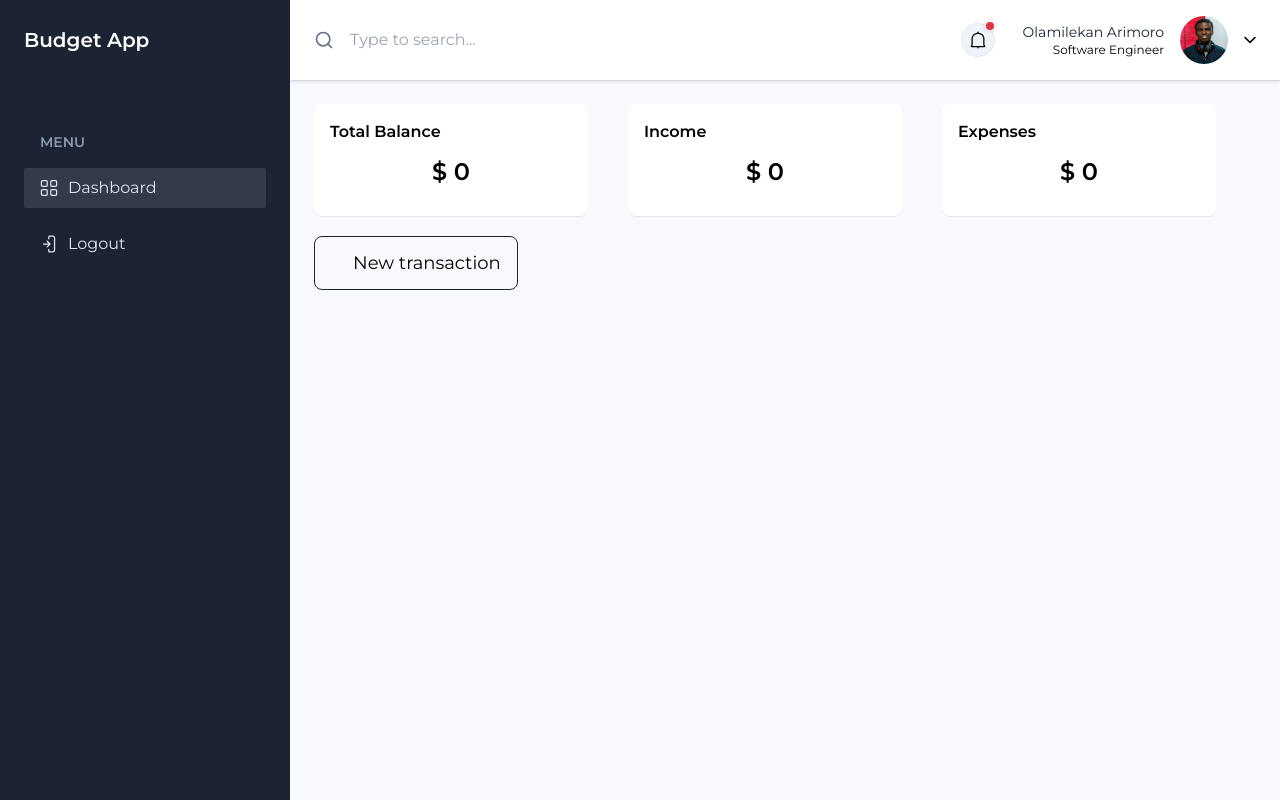
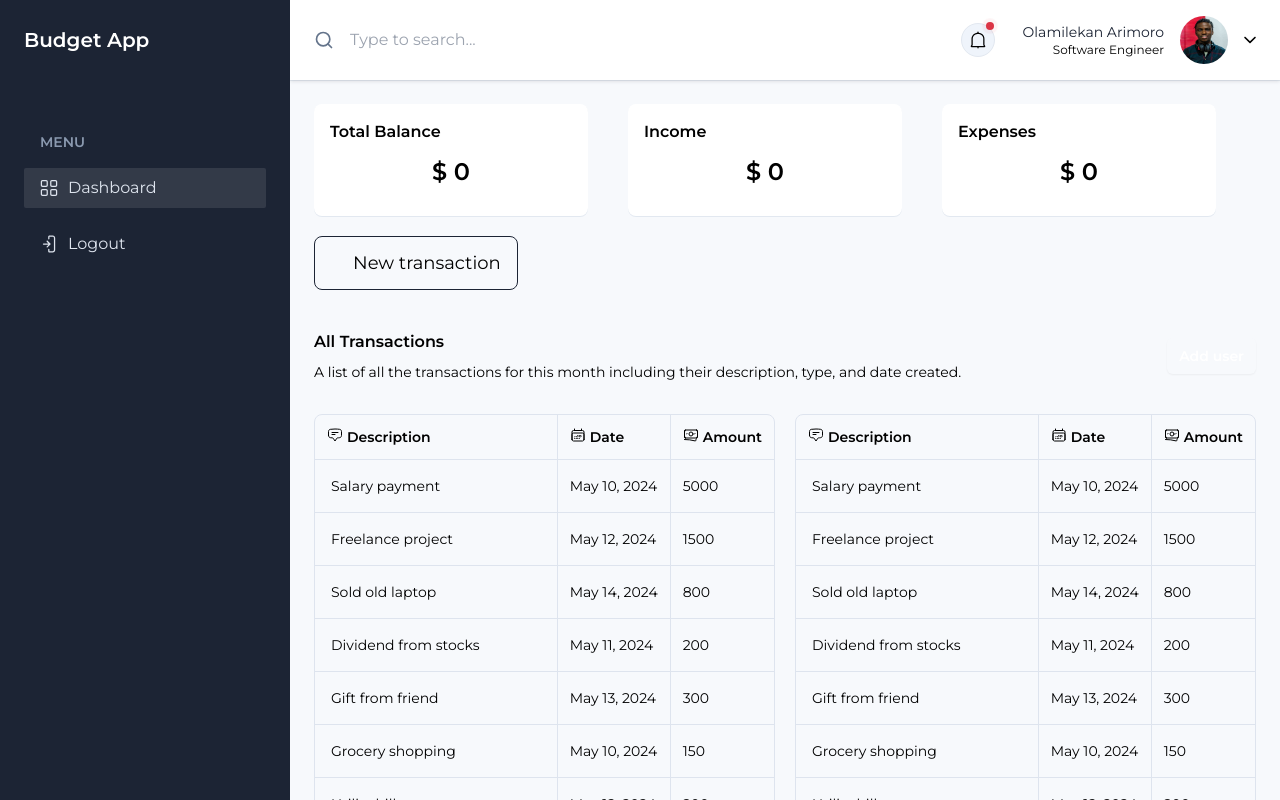
Before and after one commit to Lexitar32/My-Tips-App, a React (Vite) app: page /dashboard in a window 1280 px wide. Built offline with nearby package versions, Linux system fonts and the light colour scheme; some icons are missing.

Commit message:
implement the transaction table history

```diff
--- /dev/null
+++ b/src/assets/icons/DateIcon.tsx
@@ -0,0 +1,24 @@
+import * as React from "react";
+
+interface props {
+  className: string;
+}
+
+export const DateIcon: React.FC<props> = (props) => {
+  return (
+    <svg
+      xmlns="http://www.w3.org/2000/svg"
+      fill="none"
+      viewBox="0 0 24 24"
+      stroke-width="1.5"
+      stroke="currentColor"
+      {...props}
+    >
+      <path
+        stroke-linecap="round"
+        stroke-linejoin="round"
+        d="M6.75 3v2.25M17.25 3v2.25M3 18.75V7.5a2.25 2.25 0 0 1 2.25-2.25h13.5A2.25 2.25 0 0 1 21 7.5v11.25m-18 0A2.25 2.25 0 0 0 5.25 21h13.5A2.25 2.25 0 0 0 21 18.75m-18 0v-7.5A2.25 2.25 0 0 1 5.25 9h13.5A2.25 2.25 0 0 1 21 11.25v7.5m-9-6h.008v.008H12v-.008ZM12 15h.008v.008H12V15Zm0 2.25h.008v.008H12v-.008ZM9.75 15h.008v.008H9.75V15Zm0 2.25h.008v.008H9.75v-.008ZM7.5 15h.008v.008H7.5V15Zm0 2.25h.008v.008H7.5v-.008Zm6.75-4.5h.008v.008h-.008v-.008Zm0 2.25h.008v.008h-.008V15Zm0 2.25h.008v.008h-.008v-.008Zm2.25-4.5h.008v.008H16.5v-.008Zm0 2.25h.008v.008H16.5V15Z"
+      />
+    </svg>
+  );
+};
--- /dev/null
+++ b/src/assets/icons/MoneyIcon.tsx
@@ -0,0 +1,24 @@
+import * as React from "react";
+
+interface props {
+  className: string;
+}
+
+export const MoneyIcon: React.FC<props> = (props) => {
+  return (
+    <svg
+      xmlns="http://www.w3.org/2000/svg"
+      fill="none"
+      viewBox="0 0 24 24"
+      stroke-width="1.5"
+      stroke="currentColor"
+      {...props}
+    >
+      <path
+        stroke-linecap="round"
+        stroke-linejoin="round"
+        d="M2.25 18.75a60.07 60.07 0 0 1 15.797 2.101c.727.198 1.453-.342 1.453-1.096V18.75M3.75 4.5v.75A.75.75 0 0 1 3 6h-.75m0 0v-.375c0-.621.504-1.125 1.125-1.125H20.25M2.25 6v9m18-10.5v.75c0 .414.336.75.75.75h.75m-1.5-1.5h.375c.621 0 1.125.504 1.125 1.125v9.75c0 .621-.504 1.125-1.125 1.125h-.375m1.5-1.5H21a.75.75 0 0 0-.75.75v.75m0 0H3.75m0 0h-.375a1.125 1.125 0 0 1-1.125-1.125V15m1.5 1.5v-.75A.75.75 0 0 0 3 15h-.75M15 10.5a3 3 0 1 1-6 0 3 3 0 0 1 6 0Zm3 0h.008v.008H18V10.5Zm-12 0h.008v.008H6V10.5Z"
+      />
+    </svg>
+  );
+};
--- /dev/null
+++ b/src/assets/icons/TextIcon.tsx
@@ -0,0 +1,24 @@
+import * as React from "react";
+
+interface props {
+  className: string;
+}
+
+export const TextIcon: React.FC<props> = (props) => {
+  return (
+    <svg
+      xmlns="http://www.w3.org/2000/svg"
+      fill="none"
+      viewBox="0 0 24 24"
+      stroke-width="1.5"
+      stroke="currentColor"
+      {...props}
+    >
+      <path
+        stroke-linecap="round"
+        stroke-linejoin="round"
+        d="M7.5 8.25h9m-9 3H12m-9.75 1.51c0 1.6 1.123 2.994 2.707 3.227 1.129.166 2.27.293 3.423.379.35.026.67.21.865.501L12 21l2.755-4.133a1.14 1.14 0 0 1 .865-.501 48.172 48.172 0 0 0 3.423-.379c1.584-.233 2.707-1.626 2.707-3.228V6.741c0-1.602-1.123-2.995-2.707-3.228A48.394 48.394 0 0 0 12 3c-2.392 0-4.744.175-7.043.513C3.373 3.746 2.25 5.14 2.25 6.741v6.018Z"
+      />
+    </svg>
+  );
+};
--- /dev/null
+++ b/src/components/TransactionsTable/index.tsx
@@ -0,0 +1,69 @@
+import { DateIcon } from "@assets/icons/DateIcon";
+import { MoneyIcon } from "@assets/icons/MoneyIcon";
+import { TextIcon } from "@assets/icons/TextIcon";
+import { transactions } from "@constants/transactions";
+import { ITransactions } from "@interfaces/budget";
+
+export const TransactionsTable: React.FC = () => {
+  return (
+    <div className="mt-3 border rounded-lg border-bodydark1">
+      <div className="flow-root">
+        <div>
+          <div className="inline-block min-w-full align-middle">
+            <table className="min-w-full divide-y divide-bodydark1">
+              <thead>
+                <tr className="divide-x divide-bodydark1">
+                  <th
+                    scope="col"
+                    className="w-full px-3 py-3 text-sm font-semibold text-left text-gray-900"
+                  >
+                    <div className="flex">
+                      <TextIcon className="w-4 h-4" />
+                      <span className="pl-1">Description</span>
+                    </div>
+                  </th>
+                  <th
+                    scope="col"
+                    className="w-full px-3 py-3 text-sm font-semibold text-left text-gray-900"
+                  >
+                    <div className="flex">
+                      <DateIcon className="w-4 h-4" />
+                      <span className="pl-1">Date</span>
+                    </div>
+                  </th>
+                  <th
+                    scope="col"
+                    className="w-full px-3 py-3 text-sm font-semibold text-left text-gray-900 "
+                  >
+                    <div className="flex">
+                      <MoneyIcon className="w-4 h-4" />
+                      <span className="pl-1">Amount</span>
+                    </div>
+                  </th>
+                </tr>
+              </thead>
+              <tbody className="divide-y divide-bodydark1">
+                {transactions.map((transaction: ITransactions) => (
+                  <tr
+                    key={transaction.id}
+                    className="divide-x divide-bodydark1"
+                  >
+                    <td className="py-4 pl-4 pr-3 text-sm font-medium text-gray-900 whitespace-nowrap">
+                      {transaction.description}
+                    </td>
+                    <td className="px-3 py-4 text-sm text-gray-500 whitespace-nowrap">
+                      {transaction.transactionDate}
+                    </td>
+                    <td className="px-3 py-4 text-sm text-gray-500 whitespace-nowrap">
+                      {transaction.amount}
+                    </td>
+                  </tr>
+                ))}
+              </tbody>
+            </table>
+          </div>
+        </div>
+      </div>
+    </div>
+  );
+};
--- /dev/null
+++ b/src/constants/transactions.ts
@@ -0,0 +1,72 @@
+export const transactions = [
+  {
+    id: "d3c1e6a9-0f58-4d5b-9d2e-8c98b73a1b6c",
+    description: "Salary payment",
+    amount: 5000,
+    type: "Income",
+    transactionDate: "May 10, 2024"
+  },
+  {
+    id: "e5b3fa6b-7f3c-44e6-a5c7-1a8a727b0aeb",
+    description: "Freelance project",
+    amount: 1500,
+    type: "Income",
+    transactionDate: "May 12, 2024"
+  },
+  {
+    id: "84b8c3c9-34b7-4a77-8bb7-56b5a79d0e57",
+    description: "Sold old laptop",
+    amount: 800,
+    type: "Income",
+    transactionDate: "May 14, 2024"
+  },
+  {
+    id: "b8e8e7e4-72d5-4d5a-ae24-ebeef6270b1c",
+    description: "Dividend from stocks",
+    amount: 200,
+    type: "Income",
+    transactionDate: "May 11, 2024"
+  },
+  {
+    id: "fbec4f8e-7a29-4d28-9f2a-47638bb5a233",
+    description: "Gift from friend",
+    amount: 300,
+    type: "Income",
+    transactionDate: "May 13, 2024"
+  },
+  {
+    id: "a6f4d8d1-5f32-4f1c-bb97-83645b7d40f8",
+    description: "Grocery shopping",
+    amount: 150,
+    type: "Expense",
+    transactionDate: "May 10, 2024"
+  },
+  {
+    id: "c9e9d7a0-f6f3-4d92-9a1a-4d56ab2a7bbf",
+    description: "Utility bill payment",
+    amount: 200,
+    type: "Expense",
+    transactionDate: "May 12, 2024"
+  },
+  {
+    id: "d2f8a6a3-6e38-4f3a-89f1-2f32ba8e9a2f",
+    description: "Online course fee",
+    amount: 100,
+    type: "Expense",
+    transactionDate: "May 11, 2024"
+  },
+  {
+    id: "e8b3c8b9-3b7d-4bad-9bdd-2b0d7b3dcb6d",
+    description: "Bought new headphones",
+    amount: 50,
+    type: "Expense",
+    transactionDate: "May 14, 2024"
+  },
+  {
+    id: "fa8a7c9d-4d9b-4e4c-9db7-2a8a7d7b4e2f",
+    description: "Car fuel",
+    amount: 60,
+    type: "Expense",
+    transactionDate: "May 13, 2024"
+  }
+];
--- a/src/pages/Dashboard/index.tsx
+++ b/src/pages/Dashboard/index.tsx
@@ -1,9 +1,9 @@
-import * as React from "react";
 import { useBudget } from "@contexts/BudgetContext";
 import { BalanceCard } from "@components/BalanceCard";
 import { Button } from "@components/ui/Button";
 import { TransactionModal } from "@components/common/Modal/TransactionModal";
 import { useModalContext } from "@contexts/ModalContext";
+import { TransactionsTable } from "@components/TransactionsTable";
 
 const DashboardPage = () => {
   const { state } = useBudget();
@@ -14,7 +14,7 @@ const DashboardPage = () => {
   };
 
   return (
-    <div>
+    <div className="font-mont">
       <div className="flex justify-between">
         <BalanceCard title={"Total Balance"} amount={state.walletBalance} />
         <BalanceCard title={"Income"} amount={state.incomeBalance} />
@@ -28,9 +28,40 @@ const DashboardPage = () => {
           size="large"
           onClick={handleModal}
         />
+      </div>
 
-        <TransactionModal />
+      <div className="mt-10 mb-5">
+        <div className="sm:flex sm:items-center">
+          <div className="sm:flex-auto">
+            <h1 className="text-base font-semibold leading-6 text-gray-900">
+              All Transactions
+            </h1>
+            <p className="mt-2 text-sm text-gray-700">
+              A list of all the transactions for this month including their
+              description, type, and date created.
+            </p>
+          </div>
+          <div className="mt-4 sm:ml-16 sm:mt-0 sm:flex-none">
+            <button
+              type="button"
+              className="block px-3 py-2 text-sm font-semibold text-center text-white bg-indigo-600 rounded-md shadow-sm hover:bg-indigo-500 focus-visible:outline focus-visible:outline-2 focus-visible:outline-offset-2 focus-visible:outline-indigo-600"
+            >
+              Add user
+            </button>
+          </div>
+        </div>
       </div>
+
+      <div className="flex">
+        <div className="w-full mr-5">
+          <TransactionsTable />
+        </div>
+        <div className="w-full">
+          <TransactionsTable />
+        </div>
+      </div>
+
+      <TransactionModal />
     </div>
   );
 };
```
